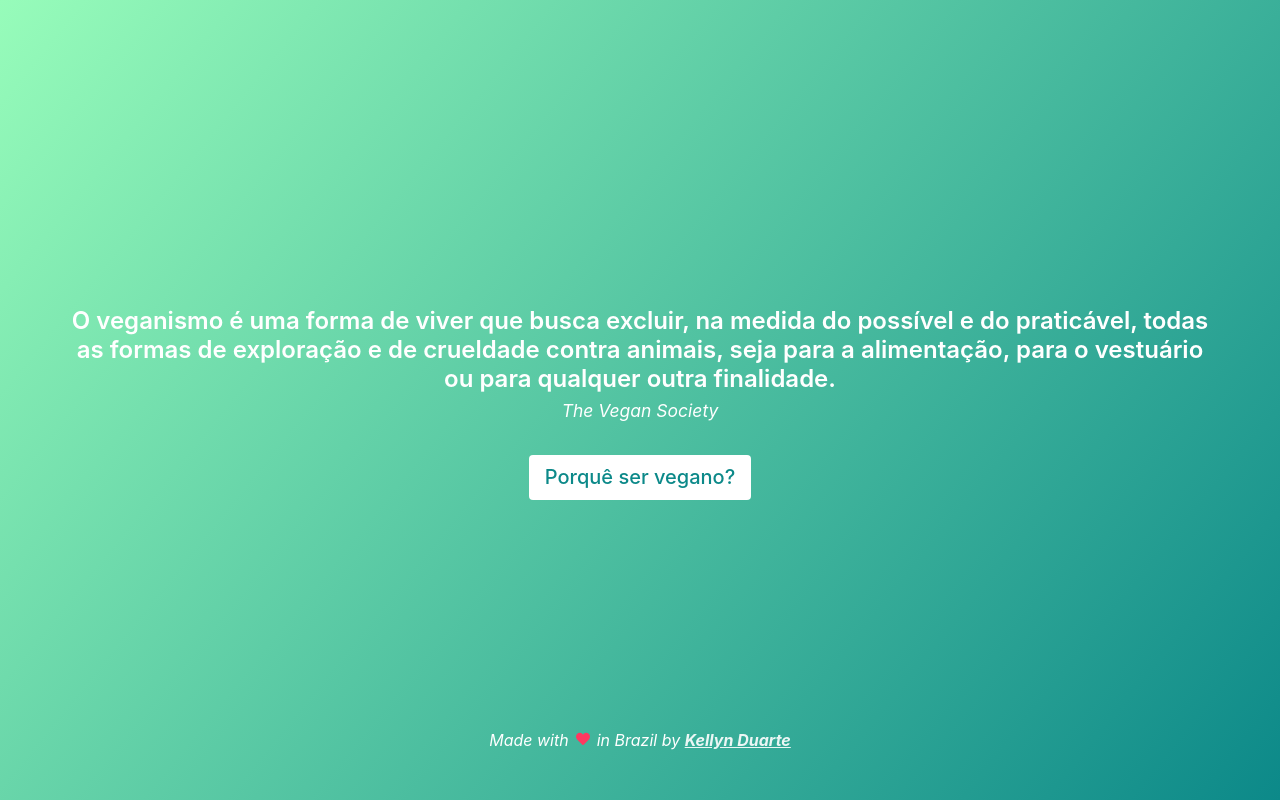
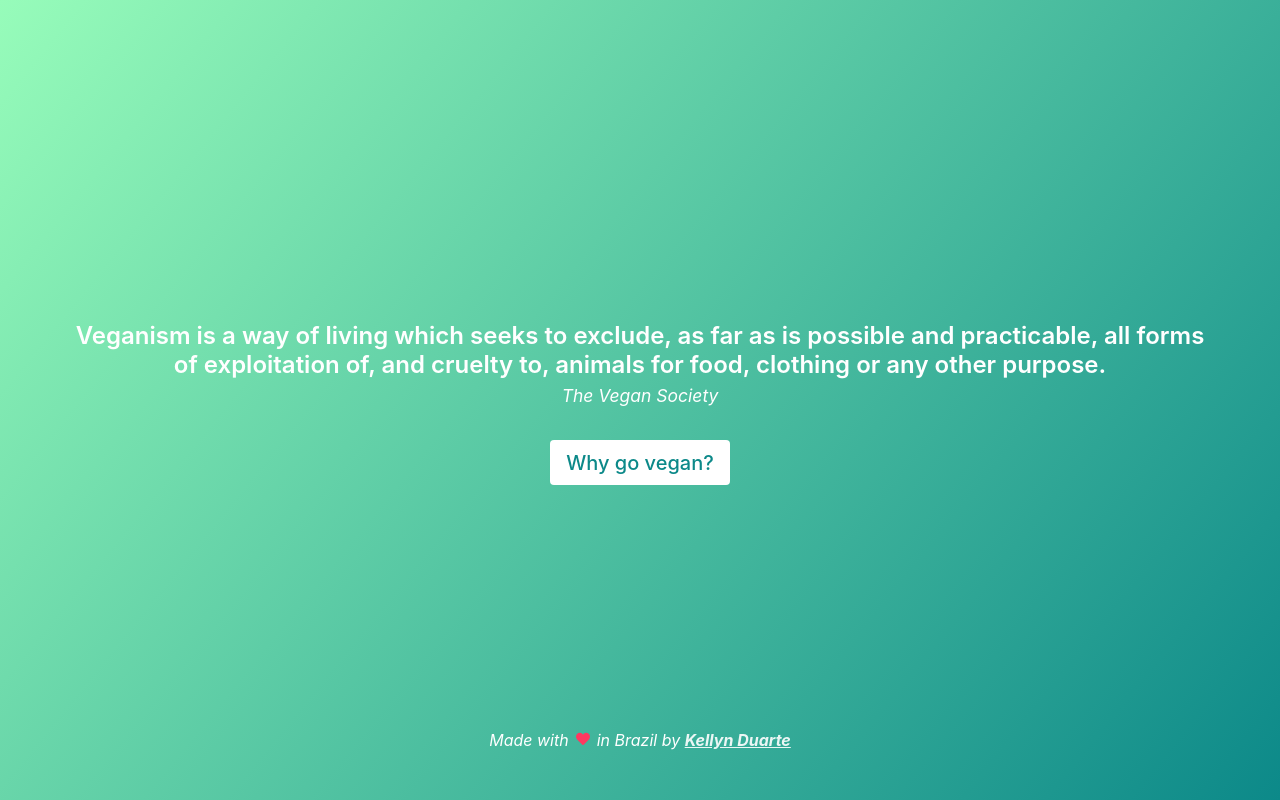
Before and after one commit to kellynvd/why-go-vegan, a React (Create React App) app: page / in a window 1280 px wide. Built offline with nearby package versions, Linux system fonts and the light colour scheme.

Commit message:
Change to English

```diff
--- a/public/index.html
+++ b/public/index.html
@@ -18,7 +18,7 @@
       work correctly both with client-side routing and a non-root public URL.
       Learn how to configure a non-root public URL by running `npm run build`.
     -->
-    <title>Porquê ser vegano?</title>
+    <title>Why go vegan?</title>
     <link rel="stylesheet" href="https://cdnjs.cloudflare.com/ajax/libs/bulma/0.7.5/css/bulma.min.css">
     <script defer src="https://use.fontawesome.com/releases/v5.3.1/js/all.js"></script>
   </head>
--- a/src/components/Action.js
+++ b/src/components/Action.js
@@ -7,7 +7,7 @@ const Action = (props) => (
       className="button is-white is-medium"
       onClick={props.handlePick}
       >
-       Porquê ser vegano?
+       Why go vegan?
     </button>
   </div>
 );
--- a/src/components/App.js
+++ b/src/components/App.js
@@ -11,7 +11,7 @@ class App extends React.Component {
 state = {
     reasons: Reasons,
     selectedReason: {
-      fact: 'O veganismo é uma forma de viver que busca excluir, na medida do possível e do praticável, todas as formas de exploração e de crueldade contra animais, seja para a alimentação, para o vestuário ou para qualquer outra finalidade.',
+      fact: 'Veganism is a way of living which seeks to exclude, as far as is possible and practicable, all forms of exploitation of, and cruelty to, animals for food, clothing or any other purpose.',
       source: 'The Vegan Society'
     },
     gradientColorOne: '#0c8989',
```
